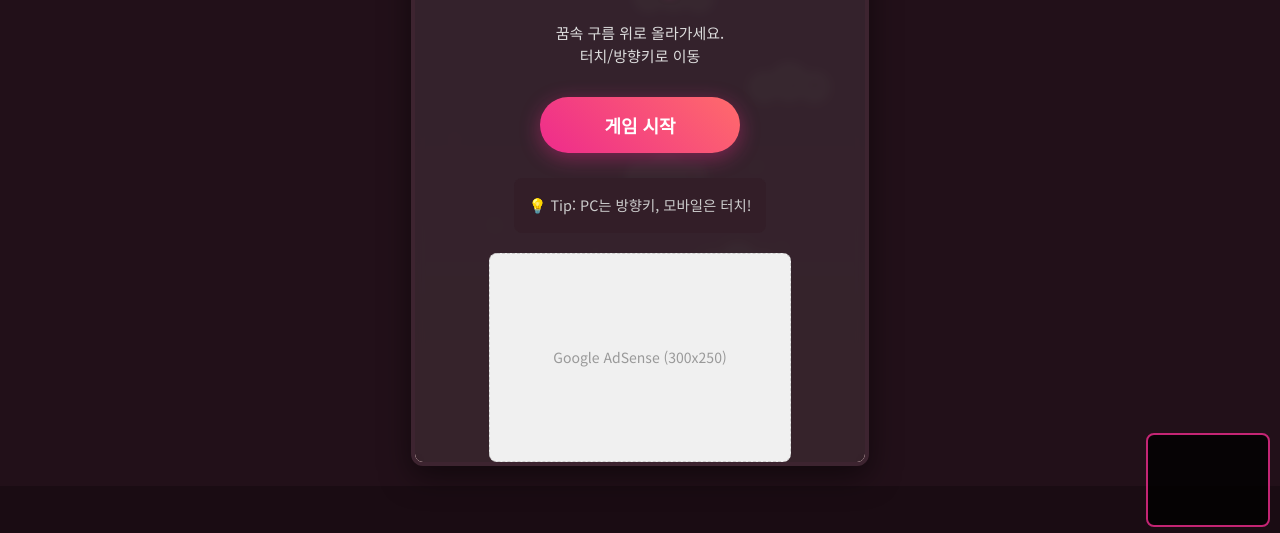
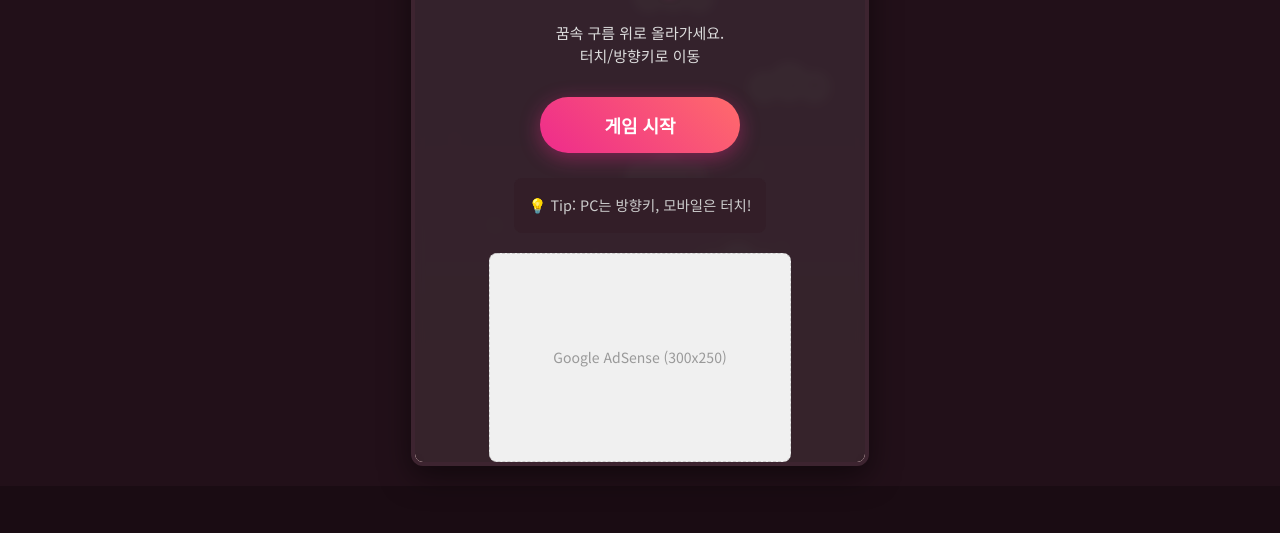
Before and after one commit to OUS-KR/INFP.KR, a plain HTML site: page public/u/games/index.html in a window 1280 px wide. Shown: the part 263-796 px from the top of the page. Drawn offline with Linux system fonts and the light colour scheme.

Commit message:
add new user

```diff
--- a/public/u/games/index.html
+++ b/public/u/games/index.html
@@ -168,19 +168,16 @@
             border-radius: 8px; border: 1px dashed #ccc;
         }
 
-        /* --- 유튜브 플레이어: 우측 하단 작게 배치 (디버깅용) --- */
+        /* --- 유튜브 플레이어 숨김 처리 (디버깅 완료 후 복구) --- */
         #youtube-player-container {
-            position: fixed;
-            bottom: 10px;
-            right: 10px;
-            width: 120px;    /* 조금 더 작게 */
-            height: 90px;
-            opacity: 0.8;
-            z-index: 9999;
-            pointer-events: none; /* 클릭 통과 */
-            border: 2px solid #ee2b8c;
-            background: black;
-            border-radius: 8px;
+            position: absolute;
+            top: 0;
+            left: 0;
+            width: 1px; /* 최소 크기 */
+            height: 1px;
+            opacity: 0.01; /* 투명도 */
+            z-index: -1; /* 뒤로 숨김 */
+            pointer-events: none;
             overflow: hidden;
         }
 
@@ -245,7 +242,7 @@
         </div>
     </div>
 
-    <!-- 유튜브 플레이어 컨테이너 -->
+    <!-- 유튜브 플레이어 컨테이너 (숨김 상태) -->
     <div id="youtube-player-container">
         <div id="youtube-player"></div>
     </div>
@@ -408,12 +405,10 @@
         }
     };
 
-    // --- YouTube BGM Manager (안전한 NCS 음악으로 교체) ---
+    // --- YouTube BGM Manager (ID 수정됨) ---
     const youtubeVideoIds = {
-        // Kevin MacLeod - Fluffing a Duck (Safe, Embeddable)
-        jump: 'Sbdutn8Q1T0',
-        // Kevin MacLeod - Monkeys Spinning Monkeys (Safe, Embeddable)
-        catch: 'uXnInhM68Og'
+        jump: '47MN96eTY0c',
+        catch: 'IpoCGLfG2Bc'
     };
 
     let player;
@@ -427,7 +422,7 @@
 
     function onYouTubeIframeAPIReady() {
         player = new YT.Player('youtube-player', {
-            height: '200', // 충분한 크기 확보
+            height: '200', // 실제 크기
             width: '200',
             videoId: youtubeVideoIds[currentGameMode],
             playerVars: {
@@ -437,7 +432,7 @@
                 'rel': 0,
                 'loop': 1,
                 'playlist': youtubeVideoIds[currentGameMode],
-                // 'origin': ... // 오류 방지를 위해 origin 파라미터 제거
+                'origin': window.location.origin // 보안 정책 준수 (실서버 배포시 필수)
             },
             events: {
                 'onReady': onPlayerReady,
@@ -461,7 +456,6 @@
 
     function onPlayerError(event) {
         console.error("YouTube Player Error:", event.data);
-        // 에러 발생 시 로그 출력 (153 등)
     }
 
     function playBgm() {
@@ -469,7 +463,6 @@
             const targetId = youtubeVideoIds[currentGameMode];
 
             try {
-                // 현재 로드된 비디오 ID가 다르거나 없으면 로드
                 if (player.getVideoData && player.getVideoData().video_id !== targetId) {
                      player.loadVideoById({
                         videoId: targetId,
```
